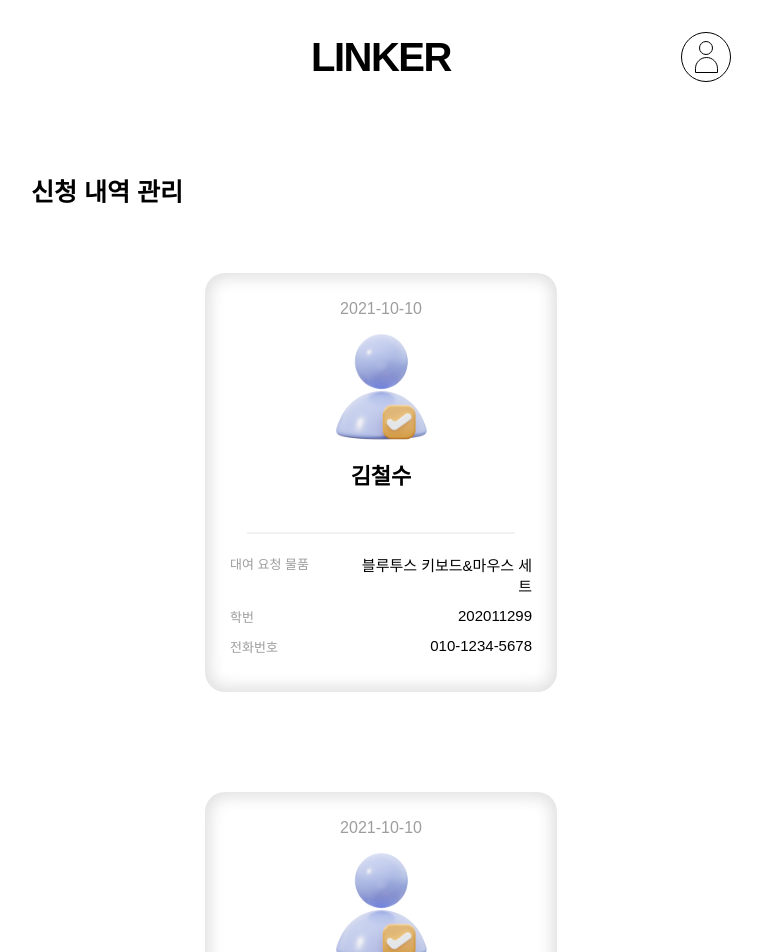
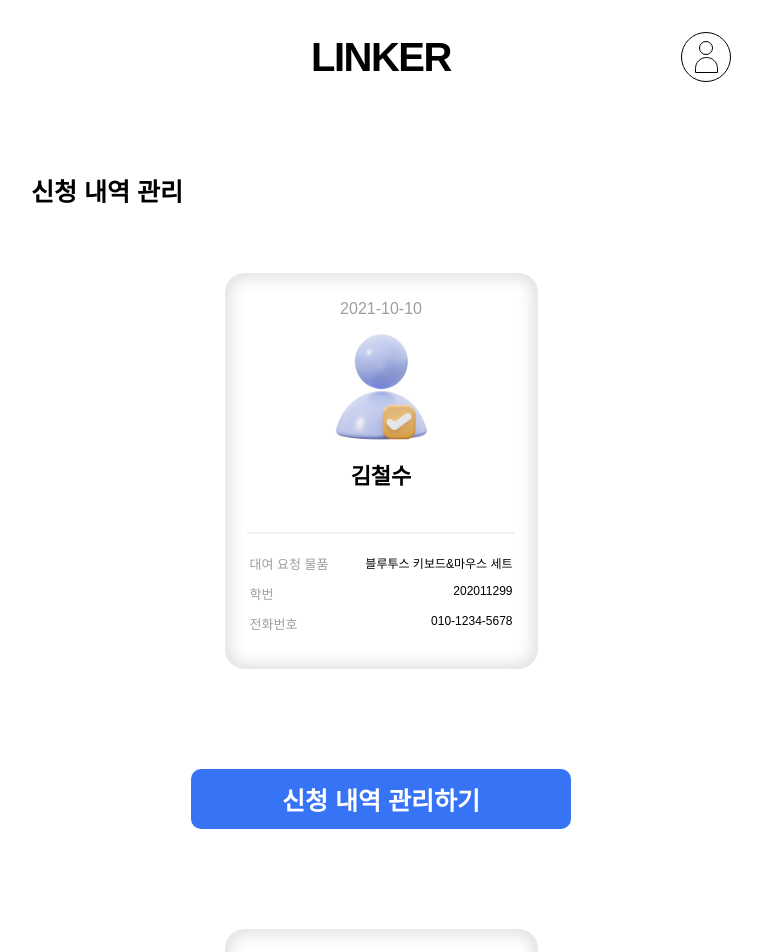
Before and after one commit to KU-CSE-LINK/Linker-Frontend, a React (Vite) app: page /admin/rentals in a window 1280 px wide. Shown: the top 952 px of the page, without its empty margins (27-789 px from the left). Built offline with nearby package versions, Linux system fonts and the light colour scheme.

Commit message:
[add] adminRentals buttom

```diff
--- a/src/components/admin/rental/RentalCard.styles.jsx
+++ b/src/components/admin/rental/RentalCard.styles.jsx
@@ -65,7 +65,6 @@ export const RequestInfo = styled.div`
 export const InfoItem = styled.div`
   display: flex;
   justify-content: space-between;
-  gap: 39px;
 `;
 
 export const InfoLabel = styled.div`
@@ -80,7 +79,7 @@ export const InfoLabel = styled.div`
 export const InfoValue = styled.div`
   color: #000;
   text-align: right;
-  font-size: 15px;
+  font-size: 12px;
   font-style: normal;
   font-weight: 500;
   line-height: normal;
--- a/src/components/admin/rental/RentalEquipmentCard.jsx
+++ b/src/components/admin/rental/RentalEquipmentCard.jsx
@@ -8,7 +8,6 @@ const RentalEquipmentCard = ({ equipment }) => {
   return (
     <Container>
       <TitleContainer>
-        {/* 블루투스 키보드&마우스 세트 아이콘 만들어지기 전까지 임시 이미지*/}
         <img src={equipment.imgUrl} alt="블루투스 키보드&마우스 세트 아이콘" />
         <ItemName>{equipment.name}</ItemName>
         <ItemCountParens>(</ItemCountParens>
--- a/src/pages/admin/rental/AdminRentals.jsx
+++ b/src/pages/admin/rental/AdminRentals.jsx
@@ -3,8 +3,12 @@ import Header from '../../../components/header/Header.jsx';
 import Footer from '../../../components/footer/footer.jsx';
 import RentalCard from '../../../components/admin/rental/RentalCard.jsx';
 import laptopStand from '../../../assets/laptopStand.svg';
+import ActionButton from '../../../components/button/ActionButton.jsx';
+import { useNavigate } from 'react-router-dom';
 
 const AdminRentals = () => {
+  const navigate = useNavigate();
+
   if (!rentals.length) {
     return (
       <Container>
@@ -27,7 +31,10 @@ const AdminRentals = () => {
       <TitleText>신청 내역 관리</TitleText>
       <SubContainer>
         {rentals.map((rental) => (
-          <RentalCard key={rental.studentId} rental={rental} />
+          <>
+            <RentalCard key={rental.studentId} rental={rental} />
+            <ActionButton onClick={() => navigate('/admin/rentals/equipments')}>신청 내역 관리하기</ActionButton>
+          </>
         ))}
       </SubContainer>
       <Footer />
```
